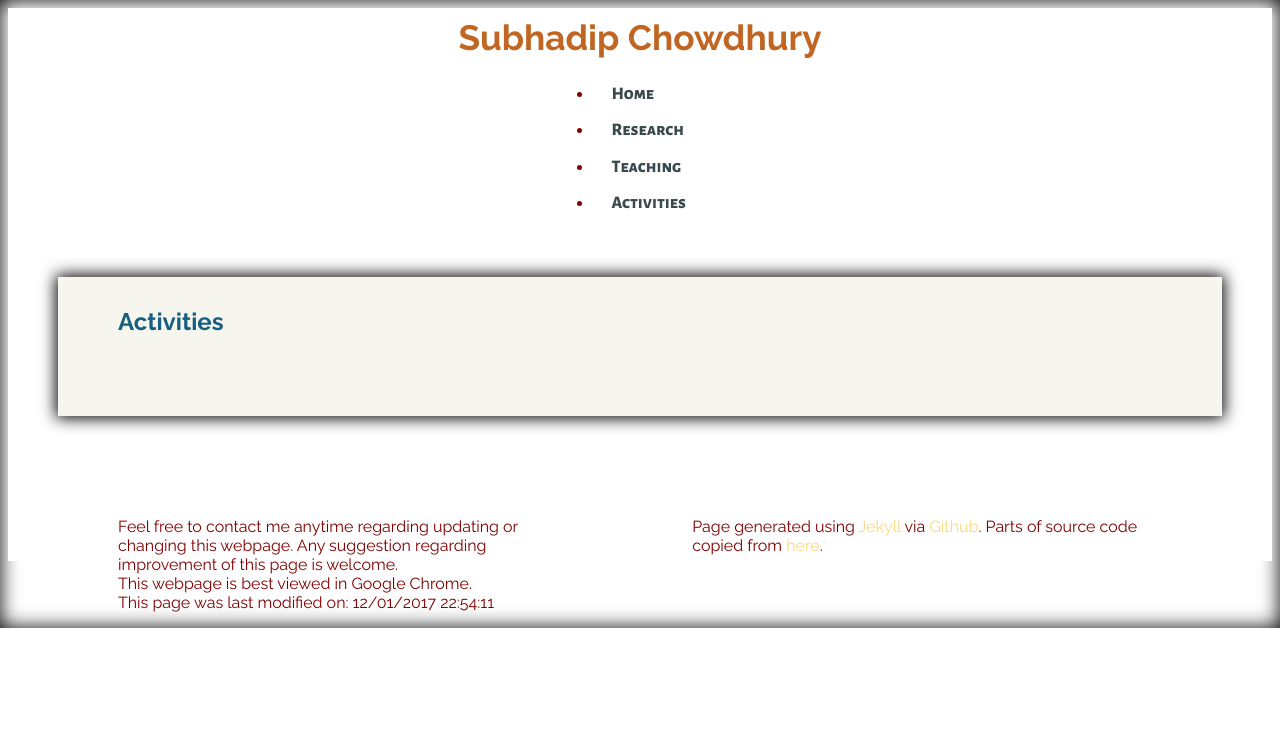
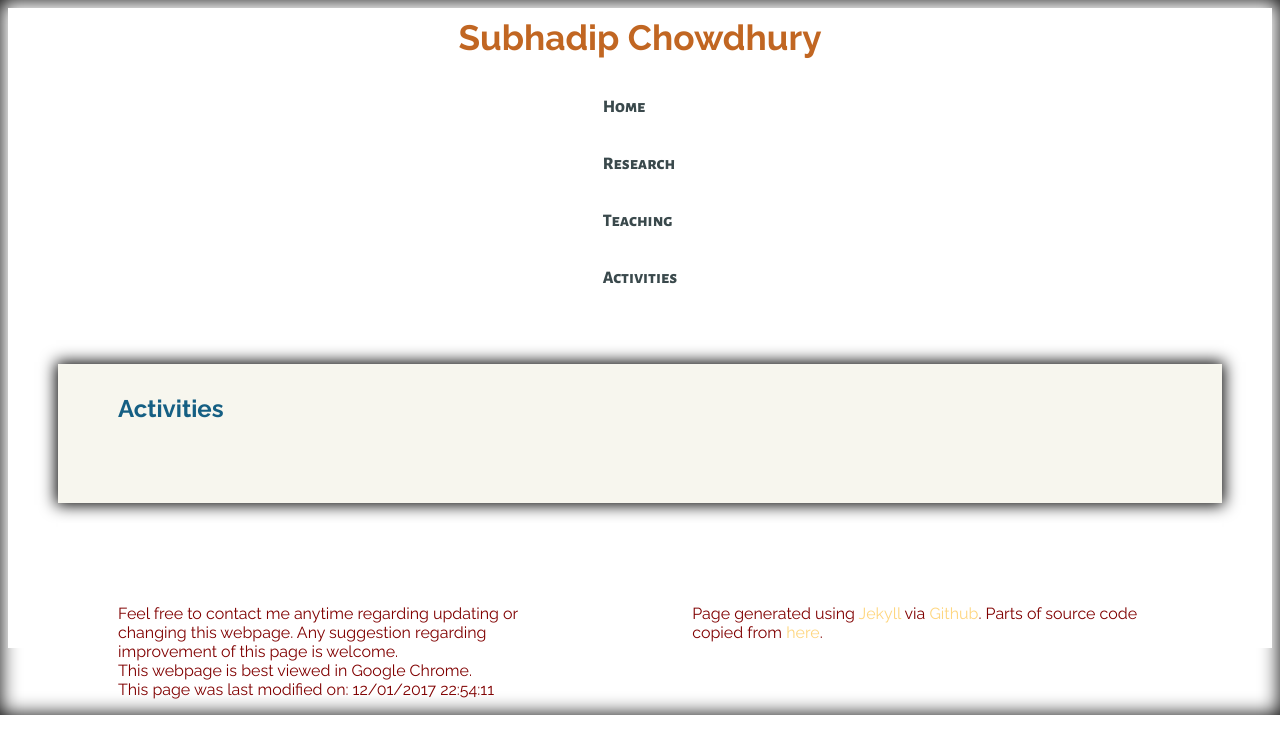
Before and after one commit to subhadipchowdhury/subhadipchowdhury.github.io, a Jekyll site: the page built from activities/index.md, in a window 1280 px wide. Shown: the top 754 px of the page. Built offline with Jekyll 4.4.1, drawn with Linux system fonts in a browser that asks for light colours; some web fonts are replaced.

Commit message:
Update stylesheet.css

```diff
--- a/css/stylesheet.css
+++ b/css/stylesheet.css
@@ -107,7 +107,7 @@ header {
 
 
 
-/*nav {
+nav {
     ul {
         padding-left: 0em;
         margin: 0.5em 0em;
@@ -121,7 +121,7 @@ header {
         text-align:left;
     }
 float:right;
-}*/
+}
 
 
 /*nav{
```
